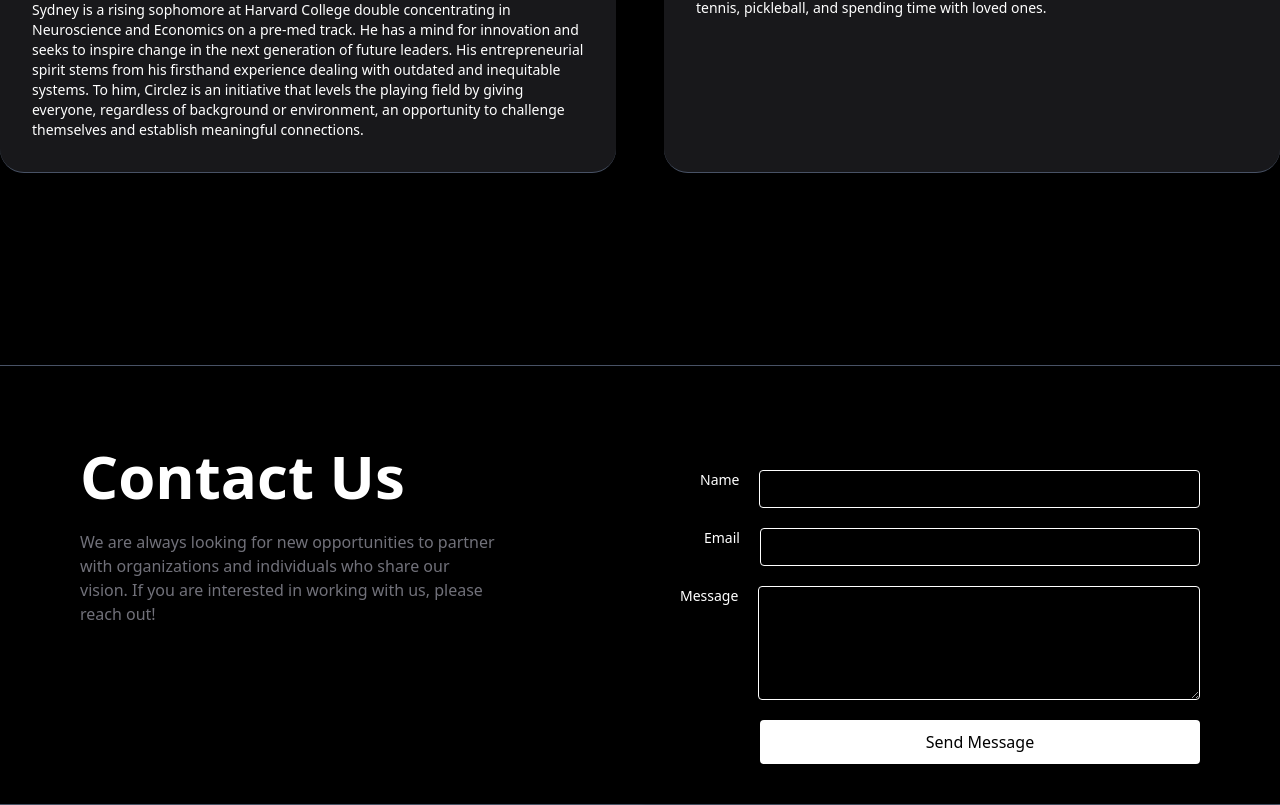
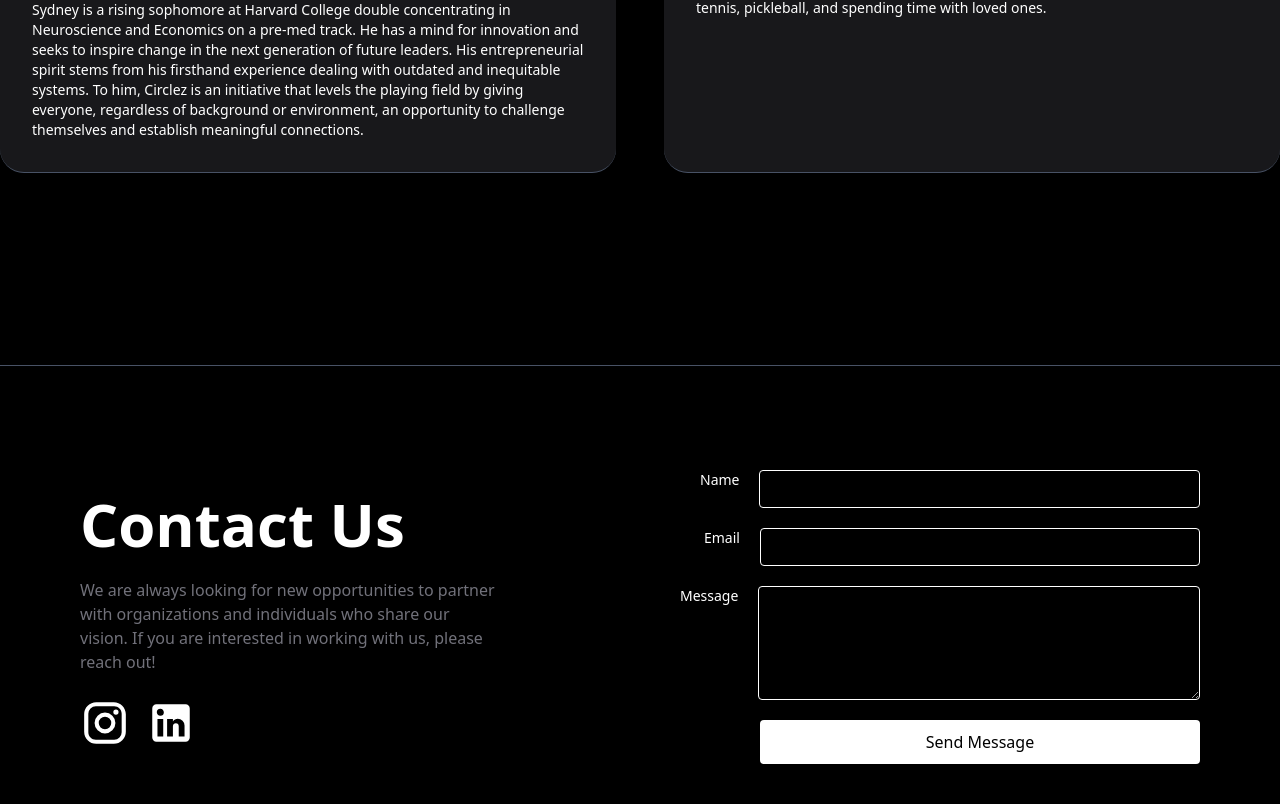
Before and after one commit to kharvey19/circlez-landing, a React (Create React App) app: page / in a window 1280 px wide. Shown: the part 3300-4105 px from the top of the page. Built offline with nearby package versions, Linux system fonts and the light colour scheme; a web font is replaced by a local one.

Commit message:
added linkedIn and IG icons

```diff
--- a/package.json
+++ b/package.json
@@ -6,6 +6,7 @@
     "@emotion/react": "^11.11.1",
     "@emotion/styled": "^11.11.0",
     "@fontsource/roboto": "^5.0.3",
+    "@mui/icons-material": "^5.14.8",
     "@mui/material": "^5.13.6",
     "@mui/styled-engine-sc": "^5.12.0",
     "@testing-library/jest-dom": "^5.16.5",
--- a/src/components/Contact.js
+++ b/src/components/Contact.js
@@ -1,19 +1,26 @@
 import React from 'react';
 import ContactForm from './ContactForm';
+import IconButton from '@mui/material/IconButton';
+import InstagramIcon from '@mui/icons-material/Instagram';
+import LinkedInIcon from '@mui/icons-material/LinkedIn';
 
 const Contact = () => {
   return (
-    <div className="text-white  bg-black b ">
+    <div className="text-white  bg-black">
         <div className="md:grid md:grid-cols-2">
-            <div className="md:ml-20 pt-20 ">
+            <div className="flex flex-col items-center justify-center md:ml-20 pt-20 md:flex-none md:items-start">
                 <h1 className="text-5xl md:text-6xl mb-6 font-bold text-white text-center md:text-left md:inter">Contact Us</h1>
-                <p className="text-md mb-6 text-white md:inter text-left text-zinc-500 mr-36 ml-10 md:ml-0">
-                    We are always looking for new opportunities to partner with organizations and individuals who share our vision. If you are interested in working with us, please reach out! </p>
-
+                <p className="text-md text-center md:text-left md:inter text-zinc-500 md:mr-36 md:ml-0">
+                    We are always looking for new opportunities to partner with organizations and individuals who share our vision.
+                    If you are interested in working with us, please reach out! </p>
+                <div className="pt-4 m-0 w-fit">
+                    <IconButton href="https://instagram.com/circlez_official?igshid=MzRlODBiNWFlZA==" target="_blank" style={{paddingLeft: 0}}><InstagramIcon style={{ color: "#FFF",  fontSize: "50px" }}/></IconButton>
+                    <IconButton href="https://www.linkedin.com/company/circlez-llc/" target="_blank" style={{ paddingRight: 0 }}><LinkedInIcon style={{ color: "#FFF", fontSize: "50px" }}/></IconButton>
+                </div>
             </div>
-     <ContactForm />
-            </div>
-            </div>
+            <ContactForm />
+        </div>
+      </div>
 
   );
 };
```
Also changed, not shown: 1 other file (tests, documents, lock files or other folders).
